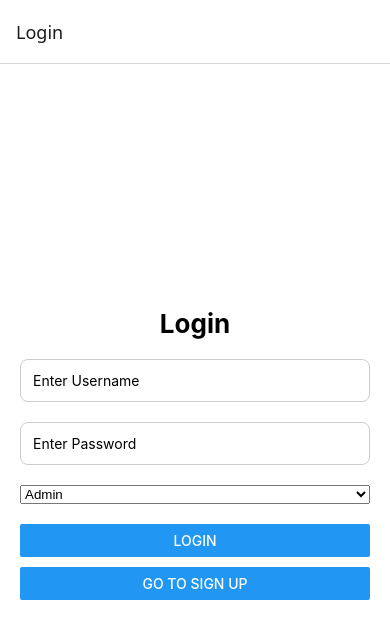
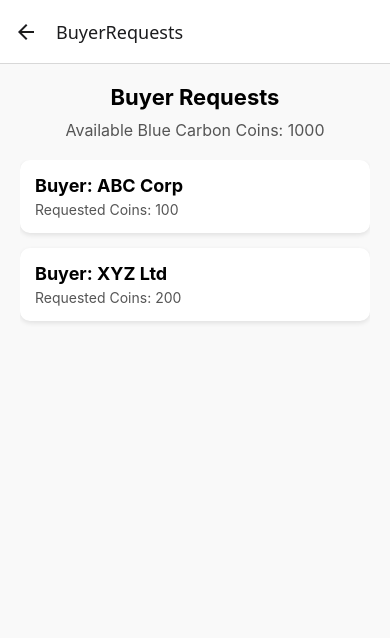
Before and after one commit to Parmendra-Panwar/eoscarbon, a React Native app: screen /BuyerRequests in a window 390 px wide. Shown: the top 638 px of the page. Built offline with nearby package versions, Linux system fonts and the light colour scheme.

Commit message:
PARAS:: 17/09/2025:: business man

```diff
--- a/App.js
+++ b/App.js
@@ -11,6 +11,8 @@ import FarmerScreen from "./screens/FarmerScreen";
 import RegisterPlantation from "./screens/Farmer/RegisterPlantation";
 import VerificationStatus from "./screens/Farmer/VerificationStatus";
 import RequestsScreen from "./screens/admin/RequestsScreen";
+import RequestsApprovedScreen from "./screens/SuperAdmin/RequestsApprovedScreen";
+import BuyerRequestsScreen from "./screens/SuperAdmin/BuyerRequestsScreen";
 
 const Stack = createNativeStackNavigator();
 
@@ -21,11 +23,13 @@ export default function App() {
         <Stack.Screen name="Login" component={LoginScreen} />
         <Stack.Screen name="Sign Up" component={SignupScreen} />
         <Stack.Screen name="Admin" component={AdminScreen} />
-        <Stack.Screen name="Requests" component={RequestsScreen} />
+          <Stack.Screen name="Requests" component={RequestsScreen} />
         <Stack.Screen name="SuperAdmin" component={SuperAdminScreen} />
+          <Stack.Screen name="RequestsApproved" component={RequestsApprovedScreen} />
+          <Stack.Screen name="BuyerRequests" component={BuyerRequestsScreen} />
         <Stack.Screen name="Farmer" component={FarmerScreen} />
-        <Stack.Screen name="RegisterPlantation" component={RegisterPlantation} />
-        <Stack.Screen name="VerificationStatus" component={VerificationStatus} />
+          <Stack.Screen name="RegisterPlantation" component={RegisterPlantation} />
+          <Stack.Screen name="VerificationStatus" component={VerificationStatus} />
       </Stack.Navigator>
     </NavigationContainer>
   );
--- /dev/null
+++ b/screens/SuperAdmin/BuyerRequestsScreen.js
@@ -0,0 +1,112 @@
+import React, { useState } from "react";
+import {
+  View,
+  Text,
+  StyleSheet,
+  ScrollView,
+  TouchableOpacity,
+  Modal,
+  Button,
+} from "react-native";
+
+const buyerRequests = [
+  { id: 1, buyer: "ABC Corp", coins: 100 },
+  { id: 2, buyer: "XYZ Ltd", coins: 200 },
+];
+
+export default function BuyerRequestsScreen() {
+  const [selectedBuyer, setSelectedBuyer] = useState(null);
+  const totalCoins = 1000; // example: gov has 1000 Blue Carbon Coins
+
+  return (
+    <View style={styles.container}>
+      <Text style={styles.heading}>Buyer Requests</Text>
+      <Text style={styles.subHeading}>
+        Available Blue Carbon Coins: {totalCoins}
+      </Text>
+
+      <ScrollView>
+        {buyerRequests.map((req) => (
+          <TouchableOpacity
+            key={req.id}
+            style={styles.card}
+            onPress={() => setSelectedBuyer(req)}
+          >
+            <Text style={styles.crop}>Buyer: {req.buyer}</Text>
+            <Text style={styles.location}>Requested Coins: {req.coins}</Text>
+          </TouchableOpacity>
+        ))}
+      </ScrollView>
+
+      {/* Modal */}
+      <Modal visible={!!selectedBuyer} transparent animationType="slide">
+        <View style={styles.modalOverlay}>
+          <View style={styles.modalContent}>
+            {selectedBuyer && (
+              <>
+                <Text style={styles.modalTitle}>
+                  {selectedBuyer.buyer} Purchase Request
+                </Text>
+                <Text>🪙 Requested: {selectedBuyer.coins} coins</Text>
+
+                <View style={styles.modalButtons}>
+                  <Button
+                    title="Approve ✅"
+                    onPress={() => {
+                      console.log("Buyer Approved:", selectedBuyer.id);
+                      setSelectedBuyer(null);
+                    }}
+                  />
+                  <Button
+                    title="Reject ❌"
+                    color="red"
+                    onPress={() => {
+                      console.log("Buyer Rejected:", selectedBuyer.id);
+                      setSelectedBuyer(null);
+                    }}
+                  />
+                </View>
+
+                <Button title="Close" onPress={() => setSelectedBuyer(null)} />
+              </>
+            )}
+          </View>
+        </View>
+      </Modal>
+    </View>
+  );
+}
+
+const styles = StyleSheet.create({
+  container: { flex: 1, padding: 20, backgroundColor: "#f9f9f9" },
+  heading: { fontSize: 22, fontWeight: "bold", marginBottom: 10, textAlign: "center" },
+  subHeading: { fontSize: 16, marginBottom: 20, textAlign: "center", color: "#555" },
+  card: {
+    backgroundColor: "#fff",
+    padding: 15,
+    borderRadius: 10,
+    marginBottom: 15,
+    shadowColor: "#000",
+    shadowOpacity: 0.1,
+    shadowOffset: { width: 0, height: 2 },
+    shadowRadius: 5,
+    elevation: 3,
+  },
+  crop: { fontSize: 18, fontWeight: "bold" },
+  location: { fontSize: 14, color: "#555", marginTop: 5 },
+  modalOverlay: {
+    flex: 1,
+    justifyContent: "center",
+    alignItems: "center",
+    backgroundColor: "rgba(0,0,0,0.5)",
+  },
+  modalContent: {
+    backgroundColor: "#fff",
+    padding: 20,
+    borderRadius: 12,
+    width: "85%",
+    elevation: 5,
+  },
+  modalTitle: { fontSize: 20, fontWeight: "bold", marginBottom: 10 },
+  modalButtons: { flexDirection: "row", justifyContent: "space-around", marginVertical: 15 },
+});
--- /dev/null
+++ b/screens/SuperAdmin/RequestsApprovedScreen.js
@@ -0,0 +1,110 @@
+import React, { useState } from "react";
+import {
+  View,
+  Text,
+  StyleSheet,
+  ScrollView,
+  TouchableOpacity,
+  Modal,
+  Button,
+} from "react-native";
+
+const ngoApprovedRequests = [
+  { id: 1, crop: "Mangroves", location: "Coastal Area A", approvedBy: "NGO A" },
+  { id: 2, crop: "Seagrass", location: "Delta B", approvedBy: "NGO B" },
+];
+
+export default function RequestsApprovedScreen() {
+  const [selectedRequest, setSelectedRequest] = useState(null);
+
+  return (
+    <View style={styles.container}>
+      <Text style={styles.heading}>Final Approval - Plantation Requests</Text>
+
+      <ScrollView>
+        {ngoApprovedRequests.map((req) => (
+          <TouchableOpacity
+            key={req.id}
+            style={styles.card}
+            onPress={() => setSelectedRequest(req)}
+          >
+            <Text style={styles.crop}>{req.crop}</Text>
+            <Text style={styles.location}>📍 {req.location}</Text>
+            <Text style={styles.submitted}>Approved by: {req.approvedBy}</Text>
+          </TouchableOpacity>
+        ))}
+      </ScrollView>
+
+      {/* Modal */}
+      <Modal visible={!!selectedRequest} transparent animationType="slide">
+        <View style={styles.modalOverlay}>
+          <View style={styles.modalContent}>
+            {selectedRequest && (
+              <>
+                <Text style={styles.modalTitle}>
+                  {selectedRequest.crop} Request
+                </Text>
+                <Text>📍 Location: {selectedRequest.location}</Text>
+                <Text>✅ Approved by: {selectedRequest.approvedBy}</Text>
+
+                <View style={styles.modalButtons}>
+                  <Button
+                    title="Approve ✅"
+                    onPress={() => {
+                      console.log("Final Approved:", selectedRequest.id);
+                      setSelectedRequest(null);
+                    }}
+                  />
+                  <Button
+                    title="Reject ❌"
+                    color="red"
+                    onPress={() => {
+                      console.log("Final Rejected:", selectedRequest.id);
+                      setSelectedRequest(null);
+                    }}
+                  />
+                </View>
+
+                <Button title="Close" onPress={() => setSelectedRequest(null)} />
+              </>
+            )}
+          </View>
+        </View>
+      </Modal>
+    </View>
+  );
+}
+
+const styles = StyleSheet.create({
+  container: { flex: 1, padding: 20, backgroundColor: "#f9f9f9" },
+  heading: { fontSize: 22, fontWeight: "bold", marginBottom: 15, textAlign: "center" },
+  card: {
+    backgroundColor: "#fff",
+    padding: 15,
+    borderRadius: 10,
+    marginBottom: 15,
+    shadowColor: "#000",
+    shadowOpacity: 0.1,
+    shadowOffset: { width: 0, height: 2 },
+    shadowRadius: 5,
+    elevation: 3,
+  },
+  crop: { fontSize: 18, fontWeight: "bold" },
+  location: { fontSize: 14, color: "#555", marginTop: 5 },
+  submitted: { fontSize: 12, color: "#888", marginTop: 5 },
+  modalOverlay: {
+    flex: 1,
+    justifyContent: "center",
+    alignItems: "center",
+    backgroundColor: "rgba(0,0,0,0.5)",
+  },
+  modalContent: {
+    backgroundColor: "#fff",
+    padding: 20,
+    borderRadius: 12,
+    width: "85%",
+    elevation: 5,
+  },
+  modalTitle: { fontSize: 20, fontWeight: "bold", marginBottom: 10 },
+  modalButtons: { flexDirection: "row", justifyContent: "space-around", marginVertical: 15 },
+});
--- a/screens/SuperAdminScreen.js
+++ b/screens/SuperAdminScreen.js
@@ -1,4 +1,3 @@
-// screens/SuperAdminScreen.js
 import React from "react";
 import { View, Text, StyleSheet, Button } from "react-native";
 
@@ -9,13 +8,37 @@ export default function SuperAdminScreen({ route, navigation }) {
     <View style={styles.container}>
       <Text style={styles.title}>Welcome, {username}!</Text>
       <Text style={styles.subtitle}>You are logged in as Super Admin</Text>
-      <Button title="Logout" onPress={() => navigation.navigate("Login")} />
+      <Text style={styles.info}>
+        As a Super Admin, you are responsible for giving final approval to
+        plantation requests verified by NGOs/Admins. You also manage Blue
+        Carbon Coins and approve or reject buyer purchase requests.
+      </Text>
+
+      <View style={styles.buttonContainer}>
+        <Button
+          title="Requests Approved by NGO"
+          onPress={() => navigation.navigate("RequestsApproved")}
+        />
+      </View>
+
+      <View style={styles.buttonContainer}>
+        <Button
+          title="Buyer Requests"
+          onPress={() => navigation.navigate("BuyerRequests")}
+        />
+      </View>
+
+      <View style={{ marginTop: 30 }}>
+        <Button title="Logout" onPress={() => navigation.navigate("Login")} />
+      </View>
     </View>
   );
 }
 
 const styles = StyleSheet.create({
-  container: { flex: 1, justifyContent: "center", alignItems: "center" },
-  title: { fontSize: 28, fontWeight: "bold" },
-  subtitle: { fontSize: 18, marginVertical: 10 },
+  container: { flex: 1, justifyContent: "center", alignItems: "center", padding: 20 },
+  title: { fontSize: 28, fontWeight: "bold", marginBottom: 10 },
+  subtitle: { fontSize: 18, marginBottom: 10 },
+  info: { fontSize: 14, textAlign: "center", marginBottom: 20, color: "#555" },
+  buttonContainer: { marginVertical: 10, width: "80%" },
 });
```
